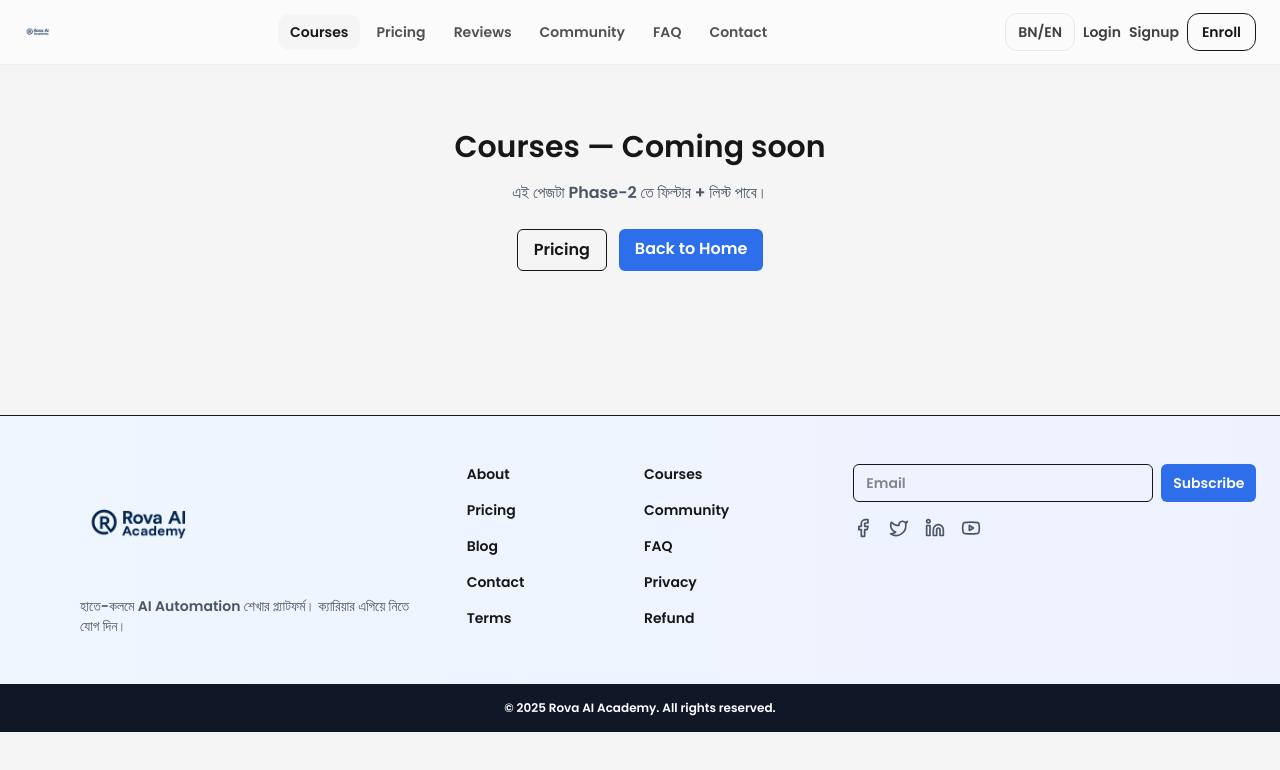
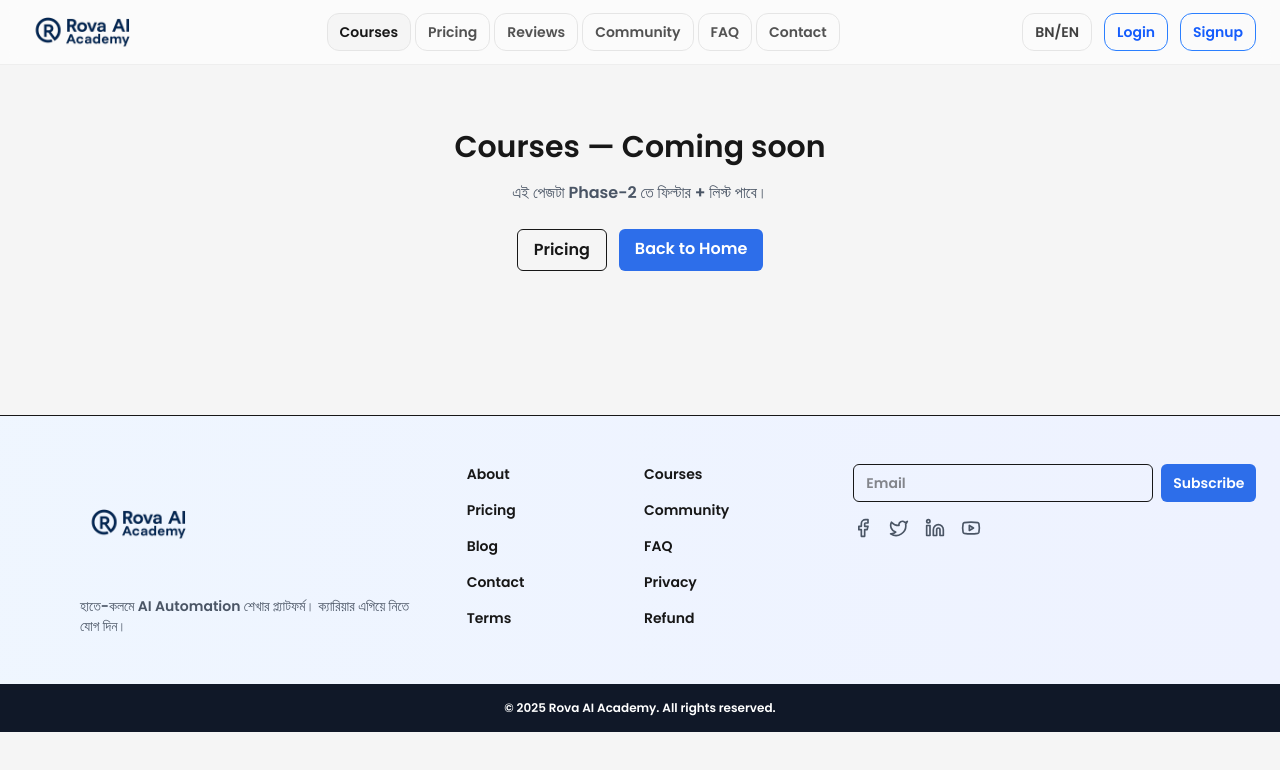
Before and after one commit to helloshamimjunior-cpu/rova-ai, a Next.js app: page /courses in a window 1280 px wide. Shown: the top 770 px of the page. Built offline with nearby package versions, Linux system fonts and the light colour scheme.

Commit message:
feat(header): update nav hover gradient + login/signup blue buttons

```diff
--- a/components/Header.tsx
+++ b/components/Header.tsx
@@ -20,7 +20,7 @@ export default function Header() {
   const pathname = usePathname();
   const router = useRouter();
 
-  useEffect(() => { setOpen(false); }, [pathname]);
+  useEffect(() => setOpen(false), [pathname]);
 
   useEffect(() => {
     function onClick(e: MouseEvent) {
@@ -37,15 +37,23 @@ export default function Header() {
     const original = document.documentElement.style.overflow;
     if (open) document.documentElement.style.overflow = "hidden";
     else document.documentElement.style.overflow = original || "";
-    return () => { document.documentElement.style.overflow = original || ""; };
+    return () => {
+      document.documentElement.style.overflow = original || "";
+    };
   }, [open]);
 
   const isActive = (href: string) => (pathname || "").startsWith(href);
 
   function toggleLocale() {
     const p = pathname || "/";
-    if (p.startsWith("/en")) return router.push(p.replace("/en", "/bn"));
-    if (p.startsWith("/bn")) return router.push(p.replace("/bn", "/en"));
+    if (p.startsWith("/en")) {
+      router.push(p.replace("/en", "/bn"));
+      return;
+    }
+    if (p.startsWith("/bn")) {
+      router.push(p.replace("/bn", "/en"));
+      return;
+    }
     const url = new URL(window.location.href);
     const next = url.searchParams.get("lang") === "bn" ? "en" : "bn";
     url.searchParams.set("lang", next);
@@ -53,18 +61,15 @@ export default function Header() {
   }
 
   return (
-    <header className="sticky top-0 z-50 border-b border-neutral-200/60 bg-white/70 backdrop-blur supports-[backdrop-filter]:bg-white/60">
+    <header className="z-50 border-b border-neutral-200/60 bg-white/70 backdrop-blur supports-[backdrop-filter]:bg-white/60">
       <div className="mx-auto flex h-16 max-w-7xl items-center justify-between px-3 sm:px-4 md:px-6">
         {/* Left: Logo */}
-        <Link
-          href="/"
-          className="flex items-center gap-2 rounded-xl focus:outline-none focus-visible:ring-2 focus-visible:ring-neutral-400"
-        >
+        <Link href="/" className="flex items-center gap-2 focus:outline-none focus-visible:ring-2 focus-visible:ring-neutral-400 rounded-xl">
           <Image
-            src="/logo.png"            // <- fixed
+            src="/logo.png"
             alt="Rova AI Academy"
-            width={28}
-            height={28}
+            width={120}
+            height={40}
             priority
           />
           <span className="sr-only">Rova AI Academy</span>
@@ -77,10 +82,10 @@ export default function Header() {
               key={link.href}
               href={link.href}
               className={[
-                "rounded-xl px-3 py-2 text-sm transition-colors",
+                "rounded-xl px-3 py-2 text-sm border border-neutral-200 transition-colors",
                 isActive(link.href)
                   ? "text-neutral-900 bg-neutral-100"
-                  : "text-neutral-600 hover:text-neutral-900 hover:bg-neutral-100",
+                  : "text-neutral-600 hover:text-white hover:bg-gradient-to-r hover:from-indigo-500 hover:to-purple-500",
               ].join(" ")}
             >
               {link.label}
@@ -89,34 +94,25 @@ export default function Header() {
         </nav>
 
         {/* Right: Actions */}
-        <div className="flex items-center gap-2">
+        <div className="flex items-center gap-3">
           <button
             onClick={toggleLocale}
-            className="hidden sm:inline-flex rounded-xl border border-neutral-200 px-3 py-2 text-sm text-neutral-700 hover:bg-neutral-50 active:scale-[.98] focus:outline-none focus-visible:ring-2 focus-visible:ring-neutral-400"
+            className="hidden sm:inline-flex rounded-xl border border-neutral-200 px-3 py-2 text-sm text-neutral-700 hover:bg-neutral-50 active:scale-[.98] focus:outline-none focus-visible:ring-2 focus-visible:ring-neutral-400 transition-colors"
             aria-label="Toggle language BN/EN"
           >
             BN/EN
           </button>
-
-          {/* Login / Signup returned */}
           <Link
             href="/login"
-            className="hidden md:inline-flex text-sm text-neutral-700 hover:text-neutral-900"
+            className="rounded-xl border border-blue-500 px-3 py-2 text-sm text-blue-600 hover:bg-blue-500 hover:text-white transition-colors"
           >
             Login
           </Link>
           <Link
             href="/signup"
-            className="hidden md:inline-flex text-sm text-neutral-700 hover:text-neutral-900"
+            className="rounded-xl border border-blue-500 px-3 py-2 text-sm text-blue-600 hover:bg-blue-500 hover:text-white transition-colors"
           >
             Signup
-          </Link>
-
-          <Link
-            href="/enroll"
-            className="hidden md:inline-flex rounded-xl border border-neutral-900 px-3.5 py-2 text-sm font-medium text-neutral-900 hover:bg-neutral-900 hover:text-white active:scale-[.98] focus:outline-none focus-visible:ring-2 focus-visible:ring-neutral-400"
-          >
-            Enroll
           </Link>
 
           {/* Mobile menu button */}
@@ -148,8 +144,7 @@ export default function Header() {
         >
           <div className="flex h-16 items-center justify-between px-3 border-b border-neutral-200/60">
             <Link href="/" className="flex items-center gap-2">
-              <Image src="/logo.png" alt="Rova" width={24} height={24} />
-              <span className="text-sm font-semibold tracking-tight">Rova</span>
+              <Image src="/logo.png" alt="Rova" width={100} height={32} />
             </Link>
             <button
               onClick={() => setOpen(false)}
@@ -166,10 +161,10 @@ export default function Header() {
                 key={link.href}
                 href={link.href}
                 className={[
-                  "block rounded-xl px-3 py-2 text-[15px]",
+                  "block rounded-xl px-3 py-2 text-[15px] border border-neutral-200 transition-colors",
                   isActive(link.href)
                     ? "text-neutral-900 bg-neutral-100"
-                    : "text-neutral-700 hover:bg-neutral-50",
+                    : "text-neutral-700 hover:text-white hover:bg-gradient-to-r hover:from-indigo-500 hover:to-purple-500",
                 ].join(" ")}
               >
                 {link.label}
@@ -177,31 +172,24 @@ export default function Header() {
             ))}
           </nav>
 
-          {/* Mobile actions: 2x2 grid */}
-          <div className="mt-auto border-t border-neutral-200/60 p-3 grid grid-cols-2 gap-2">
+          <div className="mt-auto border-t border-neutral-200/60 p-3 flex flex-col gap-2">
             <button
               onClick={toggleLocale}
-              className="inline-flex justify-center rounded-xl border border-neutral-200 px-3 py-2 text-sm text-neutral-700 hover:bg-neutral-50 focus:outline-none focus-visible:ring-2 focus-visible:ring-neutral-400"
+              className="inline-flex justify-center rounded-xl border border-neutral-200 px-3 py-2 text-sm text-neutral-700 hover:bg-neutral-50 transition-colors focus:outline-none focus-visible:ring-2 focus-visible:ring-neutral-400"
             >
               BN/EN
             </button>
             <Link
               href="/login"
-              className="inline-flex justify-center rounded-xl border border-neutral-200 px-3 py-2 text-sm text-neutral-700 hover:bg-neutral-50 focus:outline-none focus-visible:ring-2 focus-visible:ring-neutral-400"
+              className="rounded-xl border border-blue-500 px-3 py-2 text-sm text-blue-600 hover:bg-blue-500 hover:text-white text-center transition-colors"
             >
               Login
             </Link>
             <Link
               href="/signup"
-              className="inline-flex justify-center rounded-xl border border-neutral-200 px-3 py-2 text-sm text-neutral-700 hover:bg-neutral-50 focus:outline-none focus-visible:ring-2 focus-visible:ring-neutral-400"
+              className="rounded-xl border border-blue-500 px-3 py-2 text-sm text-blue-600 hover:bg-blue-500 hover:text-white text-center transition-colors"
             >
               Signup
-            </Link>
-            <Link
-              href={{ pathname: "/enroll", query: { product: "basic" } }}
-              className="inline-flex justify-center rounded-xl border border-neutral-900 px-3 py-2 text-sm font-medium text-neutral-900 hover:bg-neutral-900 hover:text-white focus:outline-none focus-visible:ring-2 focus-visible:ring-neutral-400"
-            >
-              Enroll
             </Link>
           </div>
         </div>
```
